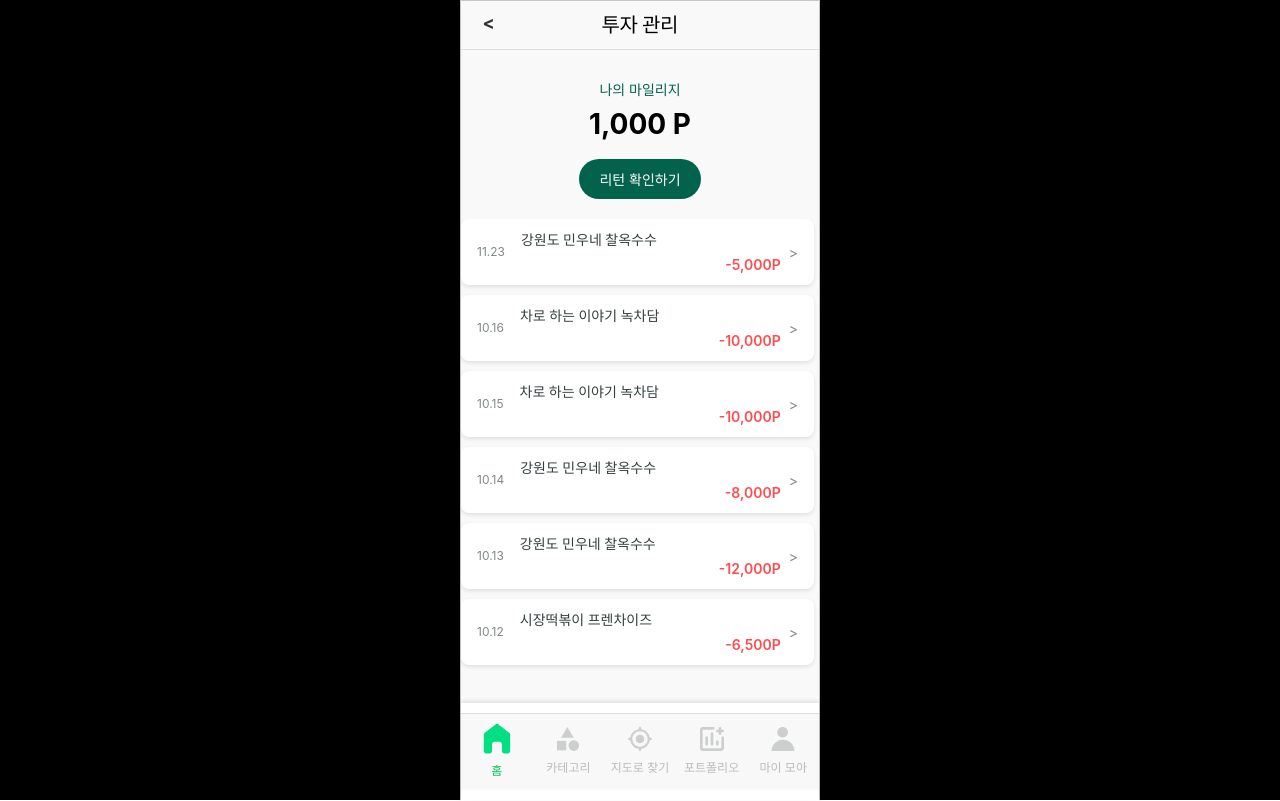
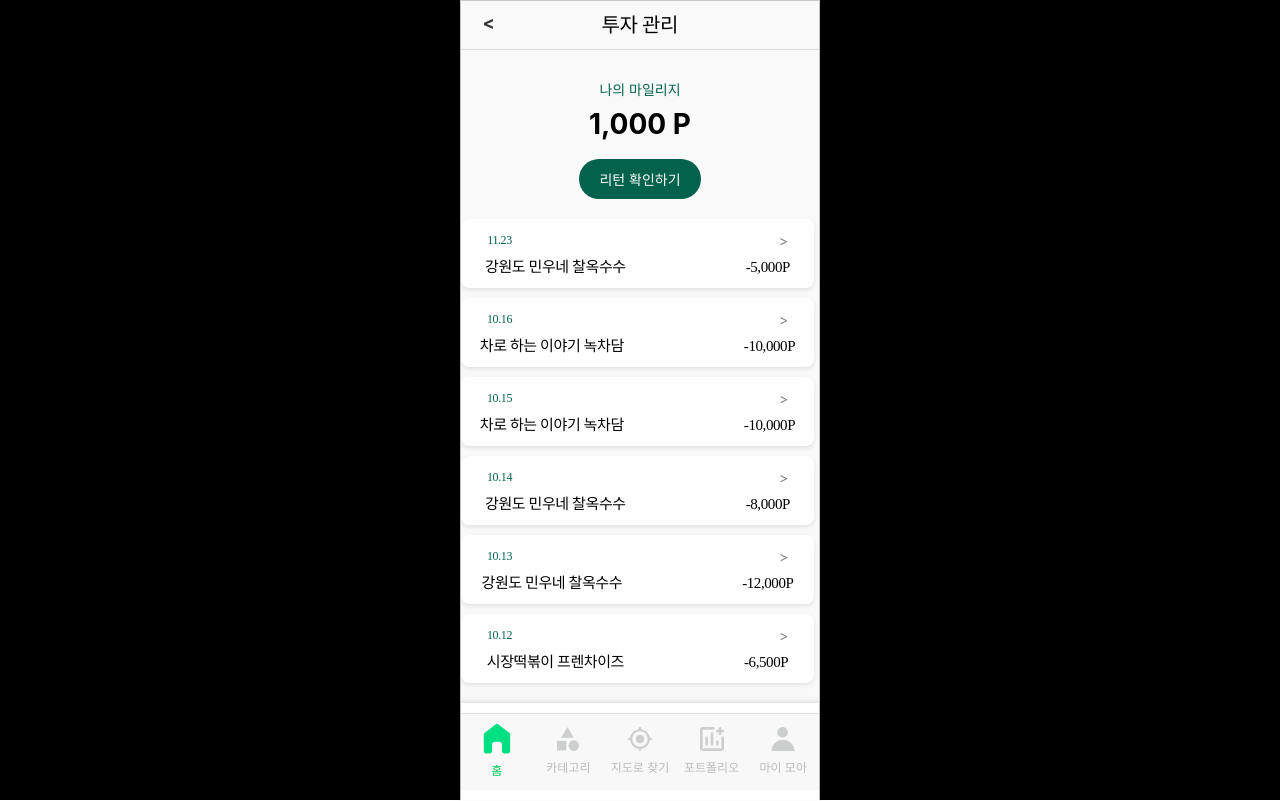
Before and after one commit to 9oormthon-univ/2024_DANPOONG_TEAM_2_FE, a React (Vite) app: page /invest-list in a window 1280 px wide. Built offline with nearby package versions, Linux system fonts and the light colour scheme.

Commit message:
design : invest_card 디자인 수정

```diff
--- a/src/component/portfolio/invest_card.tsx
+++ b/src/component/portfolio/invest_card.tsx
@@ -14,21 +14,28 @@
 }) => {
   return (
     <CardContainer>
-      <Date>{date}</Date>
-      <Content>
+      <TopRow>
+        <Date>{date}</Date>
+        <Arrow>&gt;</Arrow>
+      </TopRow>
+      <BottomRow>
         <Description>{description}</Description>
         <Points>-{points}P</Points>
-      </Content>
-      <Arrow>&gt;</Arrow>
+      </BottomRow>
     </CardContainer>
   );
 };
 
 export default InvestCard;
-
+const TopRow = styled.div`
+  display: flex;
+  justify-content: space-between;
+  align-items: center;
+`;
 const CardContainer = styled.div`
   display: flex;
   align-items: center;
+  flex-direction: column;
   justify-content: space-between;
   background: #ffffff;
   border-radius: 8px;
@@ -38,33 +45,50 @@
 `;
 
 const Date = styled.span`
+  color: #03624c;
+  text-align: center;
+  font-family: Pretendard;
   font-size: 12px;
-  color: #818787;
-  flex-shrink: 0;
+  font-style: normal;
+  font-weight: 500;
+  line-height: 22px;
+  letter-spacing: -0.408px;
 `;
 
-const Content = styled.div`
-  flex: 1;
-  margin-left: 16px;
+const BottomRow = styled.div`
+  display: flex;
+  justify-content: space-between;
+  align-items: center;
+  margin-top: 5px;
 `;
 
 const Description = styled.div`
-  font-size: 14px;
-  font-weight: 600;
-  color: #353f3f;
-  margin-bottom: 4px;
+  color: #000;
+  font-family: Pretendard;
+  font-size: 15px;
+  font-style: normal;
+  font-weight: 500;
+  line-height: 22px;
+  letter-spacing: -0.408px;
 `;
 
 const Points = styled.div`
-  font-size: 14px;
-  font-weight: 600;
-  color: #ff4d4f;
+  color: #000;
   text-align: right;
+  font-family: Pretendard;
+  font-size: 15px;
+  font-style: normal;
+  font-weight: 500;
+  line-height: 22px;
+  letter-spacing: -0.408px;
+  text-align: right;
+  margin-left: 120px;
 `;
 
 const Arrow = styled.span`
+  width: 9px;
   font-size: 14px;
   color: #818787;
   flex-shrink: 0;
-  margin-left: 8px;
+  margin-left: 267px;
 `;
```
